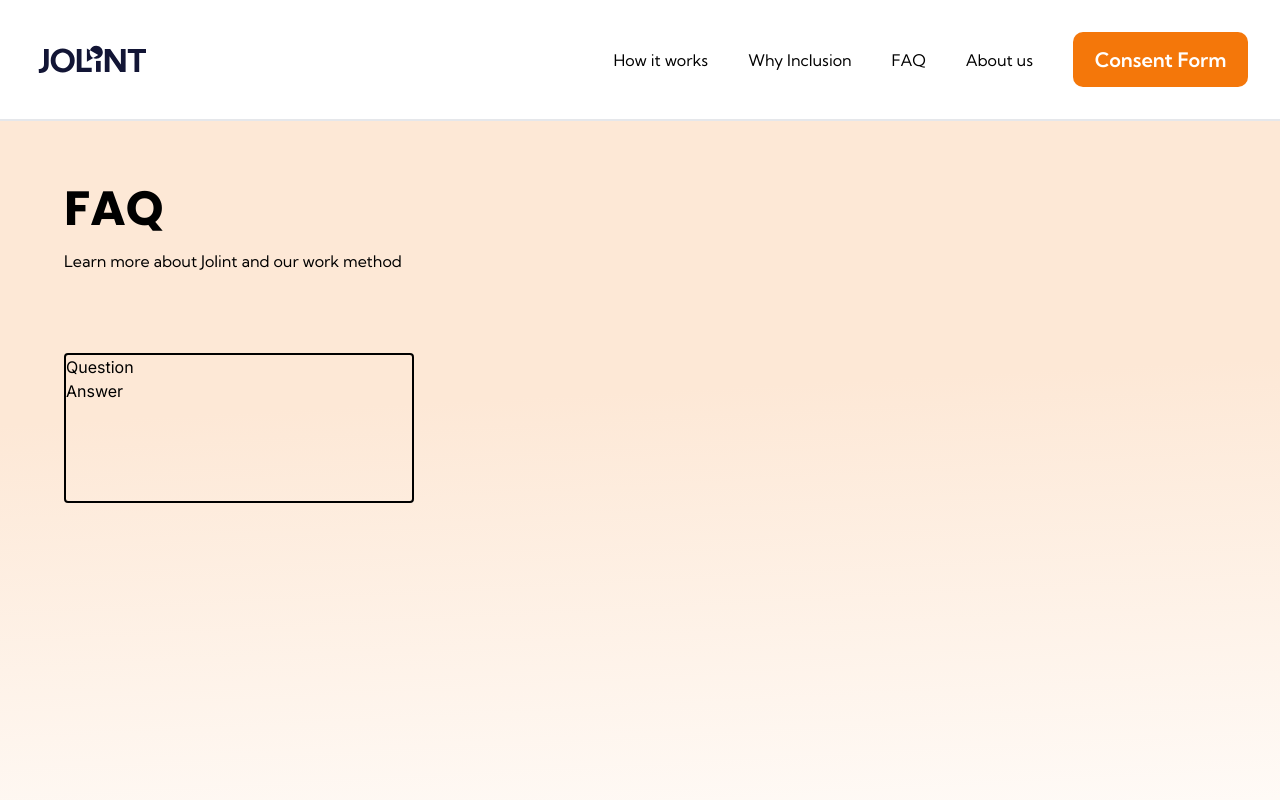
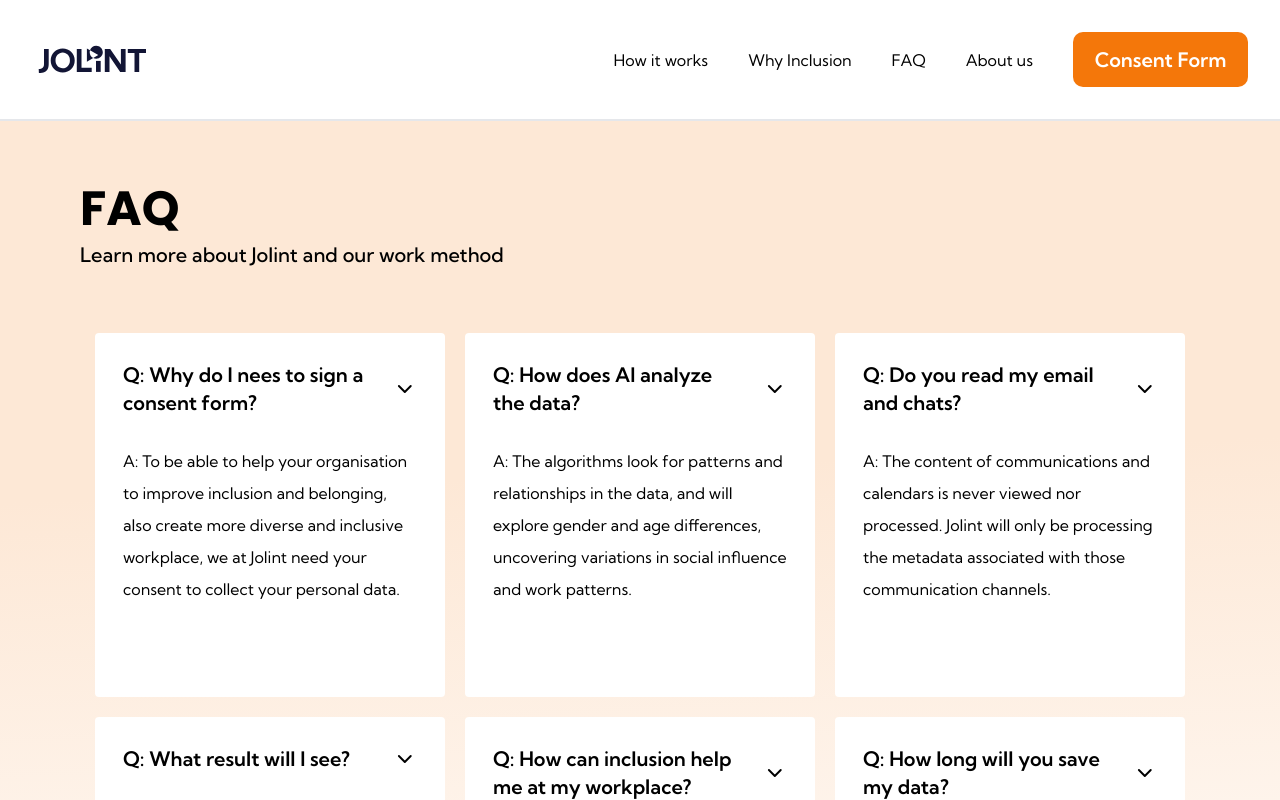
Before and after one commit to tessceciliaj/jolint-web, a Next.js app: page /faq in a window 1280 px wide. Shown: the top 800 px of the page. Built offline with nearby package versions, Linux system fonts and the light colour scheme.

Commit message:
Add FAQ object in constants, FAQ card component and card design.

```diff
--- a/app/components/FAQCard.tsx
+++ b/app/components/FAQCard.tsx
@@ -1,10 +1,28 @@
 import React from 'react'
+import { FAQ } from '../constants'
+import { ChevronDown } from 'lucide-react'
 
 const FAQCard = () => {
     return (
-        <div className="mx-4 mt-4 md:mx-16 md:mt-16 w-[350px] h-[150px] border-2 border-darkColor rounded">
-            <h3>Question</h3>
-            <p>Answer</p>
+        <div className="flex flex-wrap items-center justify-center gap-5 px-20 py-16">
+            {FAQ.map((card) => {
+                return (
+                    <div
+                        key={card.question}
+                        className="bg-lightColor rounded w-[350px] min-h-[364px]"
+                    >
+                        <div className="flex items-center justify-between">
+                            <h3 className="p-7 font-bold font-kumbhSans text-xl w-96">
+                                Q: {card.question}
+                            </h3>
+                            <ChevronDown className="w-8 h-16 mr-7" />
+                        </div>
+                        <p className="px-7 pb-7 font-kumbhSans leading-8">
+                            A: {card.answer}
+                        </p>
+                    </div>
+                )
+            })}
         </div>
     )
 }
--- a/app/constants/index.js
+++ b/app/constants/index.js
@@ -231,3 +231,30 @@ export const howitworks = [
         text: "Insights from the data analysis are showcased in an intuitive interface, offering aggregated-level insights for easier understanding and action. It highlights key drivers of inclusion and recommends activities tailored to your company's specific challenges, aiding in informed decision-making.",
     },
 ]
+
+export const FAQ = [
+    {
+        question: 'Why do I nees to sign a consent form?',
+        answer: 'To be able to help your organisation to improve inclusion and belonging, also create more diverse and inclusive workplace, we at Jolint need your consent to collect your personal data.',
+    },
+    {
+        question: 'How does AI analyze the data?',
+        answer: 'The algorithms look for patterns and relationships in the data, and will explore gender and age differences, uncovering variations in social influence and work patterns.',
+    },
+    {
+        question: 'Do you read my email and chats?',
+        answer: 'The content of communications and calendars is never viewed nor processed. Jolint will only be processing the metadata associated with those communication channels.',
+    },
+    {
+        question: 'What result will I see?',
+        answer: 'You will access your team result as well as the result of the organisation.',
+    },
+    {
+        question: 'How can inclusion help me at my workplace?',
+        answer: 'Research shows that diverse companies are more innovative and productive. A wide range of perspectives leads to a larger pool of knowledge and experience to choose from, resulting in better decision making and problem solving.',
+    },
+    {
+        question: 'How long will you save my data?',
+        answer: 'The data will be stored as long as Jolint has a collaboration with your organisation. This will make it possible to look for patterns on monthly and yearly basis. With that said, all your data will be anonymized and can not be lead to you.',
+    },
+]
--- a/app/faq/page.tsx
+++ b/app/faq/page.tsx
@@ -2,14 +2,14 @@ import FAQCard from '../components/FAQCard'
 
 const page = () => {
     return (
-        <div className="faq-background h-screen">
-            <div className="px-4 pt-4 md:px-16 md:pt-16">
-                <h1 className="font-poppins font-bold text-4xl md:text-5xl">
+        <div className="faq-background min-h-screen">
+            <div className="px-4 pt-8 md:px-20 md:pt-16">
+                <h1 className="font-poppins font-bold text-4xl md:text-5xl text-center md:text-left">
                     FAQ
                 </h1>
             </div>
             <div>
-                <p className="font-kumbhSans p-4 md:px-16">
+                <p className="font-kumbhSans text-xl px-4 pt-2 md:px-20 font-bold md:font-medium text-center md:text-left">
                     Learn more about Jolint and our work method
                 </p>
             </div>
```
